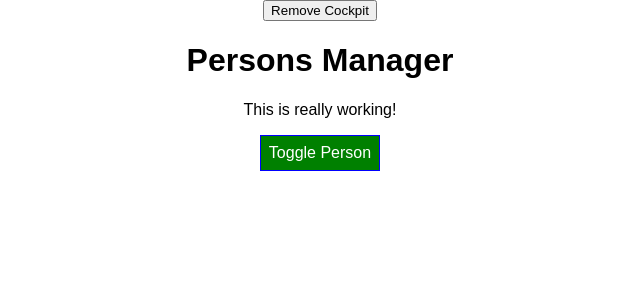
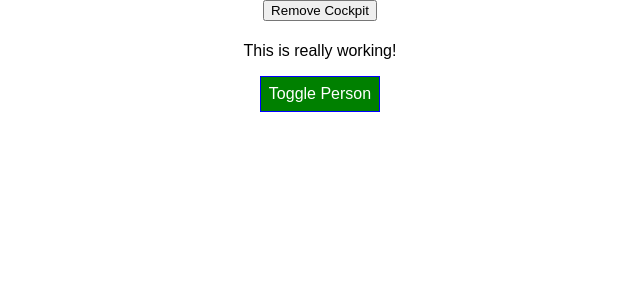
Before and after one commit to renskies/UdemyReactComplete, a React app in the folder react-complete-guide/: page / in a window 1280 px wide. Shown: the top 300 px of the page, without its empty margins (320-960 px from the left). Built offline with nearby package versions, Linux system fonts and the light colour scheme.

Commit message:
106. Another Form of HOCs

```diff
--- a/react-complete-guide/src/components/Persons/Person/Person.js
+++ b/react-complete-guide/src/components/Persons/Person/Person.js
@@ -1,23 +1,104 @@
+// import React, { Component, Fragment } from "react";
+import AuxClass from "../../../hoc/AuxClass";
 import React, { Component } from "react";
+// import withClass from "../../../hoc/WithClass";
 import classes from "./Person.css";
 
 class Person extends Component {
   render() {
     console.log("[Person.js] rendering...");
     return (
-      <div className={classes.Person}>
-        <p onClick={this.props.click}>
+      <AuxClass classes={classes.Person}>
+        <p key="i1" onClick={this.props.click}>
           I'm {this.props.name} and I am {this.props.age} years old!
         </p>
-        <p>{this.props.children}</p>
+        <p key="i2">{this.props.children}</p>
         <input
+          key="i3"
           type="text"
           onChange={this.props.changed}
           value={this.props.name}
         />
-      </div>
+      </AuxClass>
     );
   }
 }
 
 export default Person;
+
+// class Person extends Component {
+//   render() {
+//     console.log("[Person.js] rendering...");
+//     return (
+//       <div className={classes.Person}>
+//         <p onClick={this.props.click}>
+//           I'm {this.props.name} and I am {this.props.age} years old!
+//         </p>
+//         <p>{this.props.children}</p>
+//         <input
+//           type="text"
+//           onChange={this.props.changed}
+//           value={this.props.name}
+//         />
+//       </div>
+//     );
+//   }
+// }
+
+// class Person extends Component {
+//   render() {
+//     console.log("[Person.js] rendering...");
+//     return [
+//       <p key="i1" onClick={this.props.click}>
+//         I'm {this.props.name} and I am {this.props.age} years old!
+//       </p>,
+//       <p key="i2">{this.props.children}</p>,
+//       <input
+//         key="i3"
+//         type="text"
+//         onChange={this.props.changed}
+//         value={this.props.name}
+//       />,
+//     ];
+//   }
+// }
+
+// class Person extends Component {
+//   render() {
+//     console.log("[Person.js] rendering...");
+//     return (
+//       <Aux>
+//         <p key="i1" onClick={this.props.click}>
+//           I'm {this.props.name} and I am {this.props.age} years old!
+//         </p>
+//         <p key="i2">{this.props.children}</p>
+//         <input
+//           key="i3"
+//           type="text"
+//           onChange={this.props.changed}
+//           value={this.props.name}
+//         />
+//       </Aux>
+//     );
+//   }
+// }
+
+// class Person extends Component {
+//   render() {
+//     console.log("[Person.js] rendering...");
+//     return (
+//       <Fragment>
+//         <p key="i1" onClick={this.props.click}>
+//           I'm {this.props.name} and I am {this.props.age} years old!
+//         </p>
+//         <p key="i2">{this.props.children}</p>
+//         <input
+//           key="i3"
+//           type="text"
+//           onChange={this.props.changed}
+//           value={this.props.name}
+//         />
+//       </Fragment>
+//     );
+//   }
+// }
--- a/react-complete-guide/src/containers/App.js
+++ b/react-complete-guide/src/containers/App.js
@@ -1,4 +1,6 @@
 import React, { Component } from "react";
+import withClass from "../hoc/WithClass";
+import Aux from "../hoc/Auxiliary";
 import classes from "./App.css";
 import Persons from "../components/Persons/Persons";
 import Cockpit from "../components/Cockpit/Cockpit";
@@ -82,7 +84,7 @@
     }
 
     return (
-      <div className={classes.App}>
+      <Aux>
         <button
           onClick={() => {
             this.setState({ showCockpit: false });
@@ -99,10 +101,31 @@
           />
         ) : null}
         {persons}
-      </div>
+      </Aux>
     );
+
+    // return (
+    //   <div className={classes.App}>
+    //     <button
+    //       onClick={() => {
+    //         this.setState({ showCockpit: false });
+    //       }}
+    //     >
+    //       Remove Cockpit
+    //     </button>
+    //     {this.state.showCockpit ? (
+    //       <Cockpit
+    //         title={this.props.appTitle}
+    //         showPersons={this.state.showPersons}
+    //         personsLength={this.state.persons.length}
+    //         clicked={this.togglePersonsHandler}
+    //       />
+    //     ) : null}
+    //     {persons}
+    //   </div>
+    // );
     // return React.createElement('div', {className: 'App'}, React.createElement('h1', null, 'Hi, I\'m a React App!!!'));
   }
 }
 
-export default App;
+export default withClass(App, classes.App);
--- /dev/null
+++ b/react-complete-guide/src/hoc/AuxClass.js
@@ -0,0 +1,15 @@
+import React from "react";
+
+const auxClass = (props) => (
+  <div className={props.classes}>{props.children}</div>
+);
+
+// const auxClass = (WrappedComponent, className) => {
+//   return (props) => (
+//     <div className={className}>
+//       <WrappedComponent />
+//     </div>
+//   );
+// };
+
+export default auxClass;
--- /dev/null
+++ b/react-complete-guide/src/hoc/Auxiliary.js
@@ -0,0 +1,3 @@
+const aux = (props) => props.children;
+
+export default aux;
--- /dev/null
+++ b/react-complete-guide/src/hoc/WithClass.js
@@ -0,0 +1,15 @@
+import React from "react";
+
+// const withClass = (props) => (
+//   <div className={props.classes}>{props.children}</div>
+// );
+
+const withClass = (WrappedComponent, className) => {
+  return (props) => (
+    <div className={className}>
+      <WrappedComponent />
+    </div>
+  );
+};
+
+export default withClass;
```
